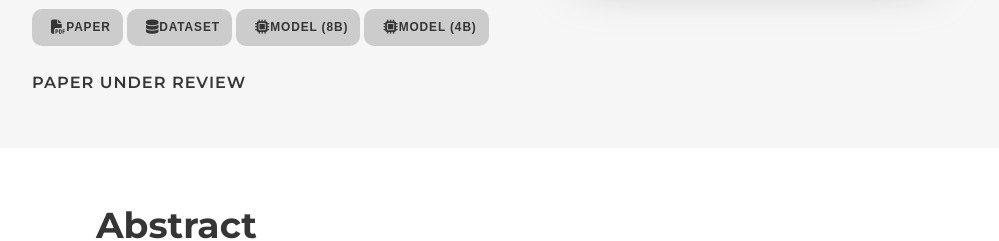
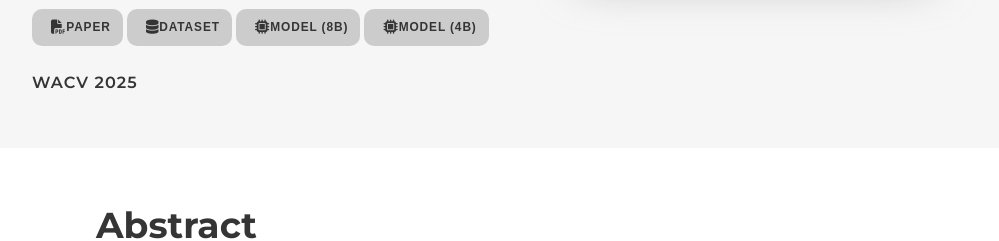
Before and after one commit to videogamebunny/videogamebunny.github.io, a plain HTML site: page index.html in a window 1280 px wide. Shown: the part 569-810 px from the top of the page, without its empty margins (160-1159 px from the left). Drawn offline with Linux system fonts and the light colour scheme; no server answers.

Commit message:
Update index.html

```diff
--- a/index.html
+++ b/index.html
@@ -275,7 +275,7 @@
                     </div>
                 </div>
                 <div class="info">
-                    <p>Paper Under Review</p>
+                    <p>WACV 2025</p>
                 </div>
             </div>
 
```
